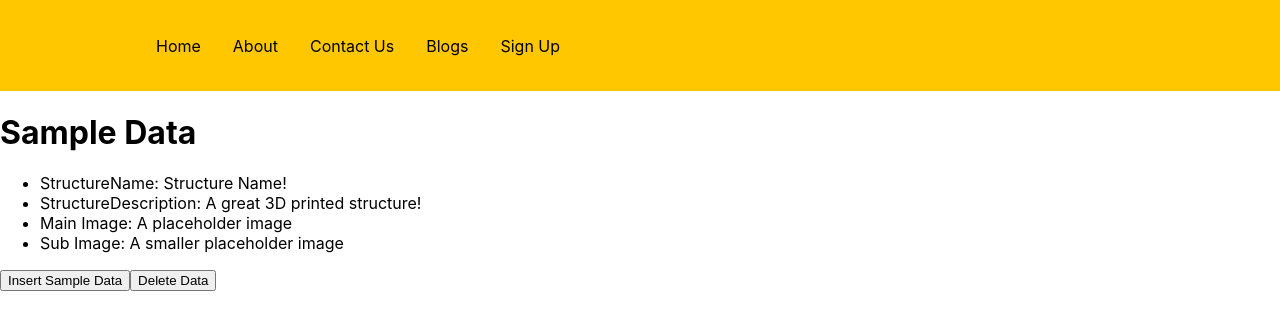
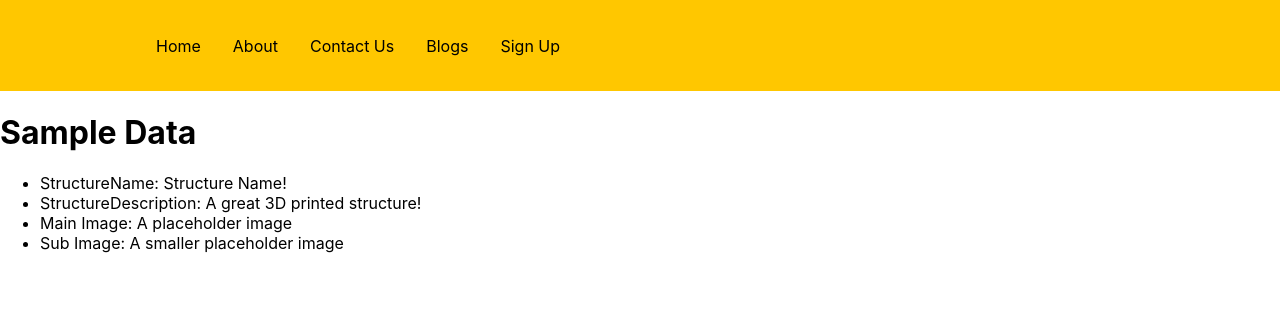
Before and after one commit to alecpizz/PeakPerformersModule, a React (Create React App) app in the folder client/: page /product/1 in a window 1280 px wide. Shown: the top 330 px of the page. Built offline with nearby package versions, Linux system fonts and the light colour scheme; no server answers.

Commit message:
remove old CRUD operations (no longer needed).

```diff
--- a/client/src/pages/product.js
+++ b/client/src/pages/product.js
@@ -32,8 +32,6 @@ const Product = () =>
                          <li>Main Image: A placeholder image</li>
                          <li>Sub Image: A smaller placeholder image</li>
                     </ul>
-                    <button onClick={() => fetch("http://localhost:5000/mongodb/insert")}>Insert Sample Data</button>
-                    <button onClick={() => fetch("http://localhost:5000/mongodb/delete")}>Delete Data</button>
                     <h1>{structureInfo.structureName}</h1>
                     <p>{structureInfo.structureDescription}</p>
                </div>
```
Also changed, not shown: 1 other file (tests, documents, lock files or other folders).
